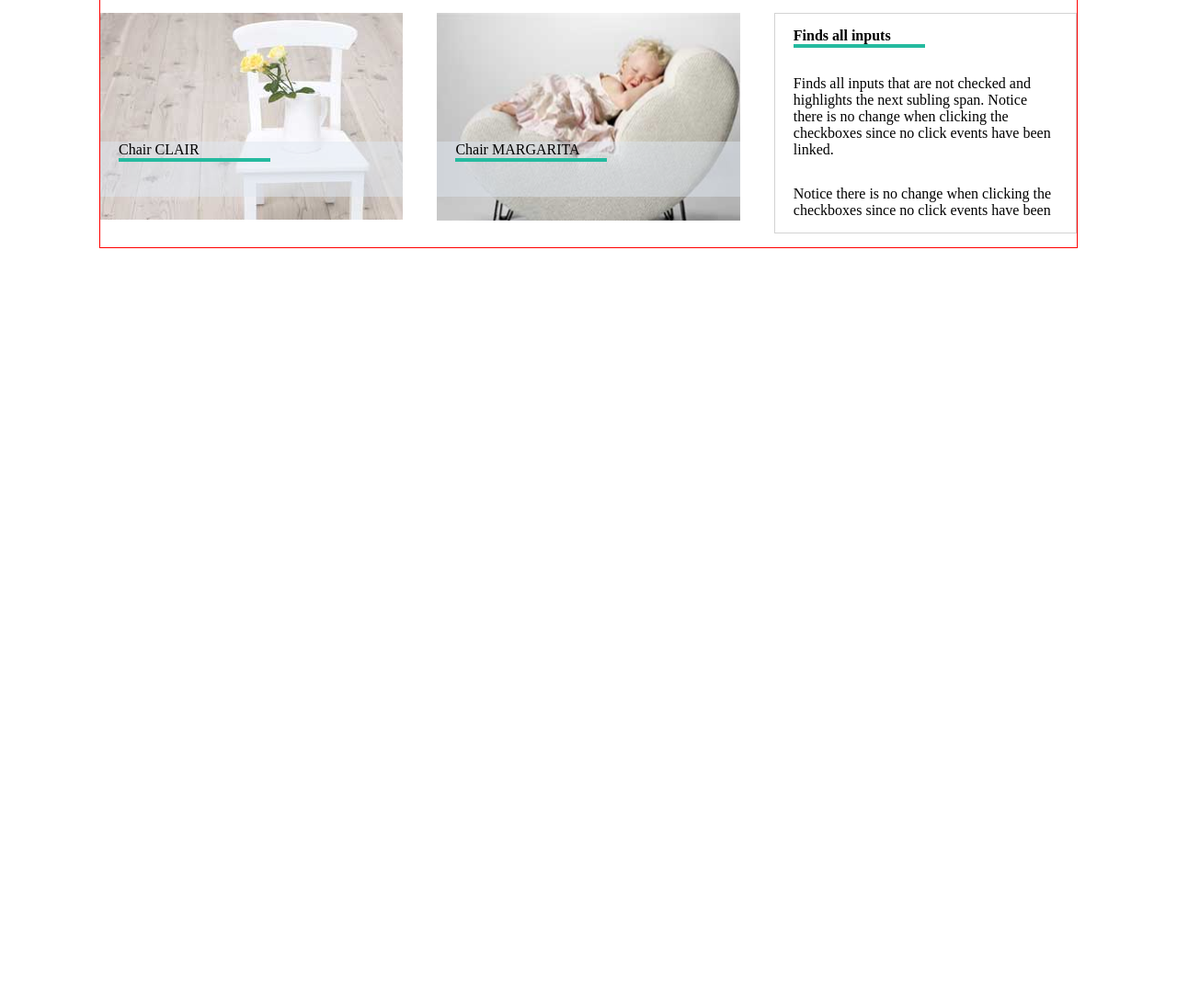
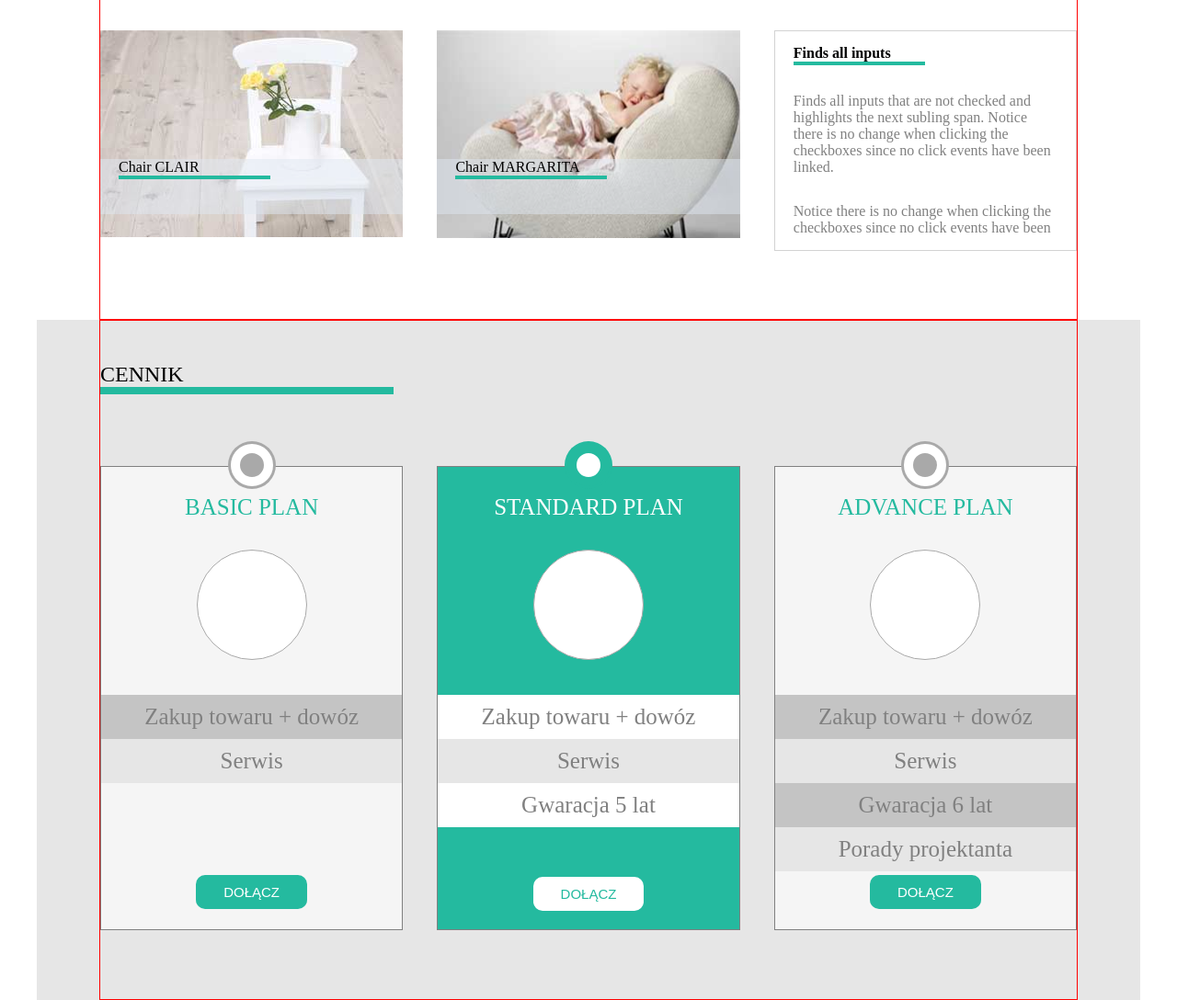
Before and after one commit to SylwiaKoloczek/PROJECT_ONE, a plain HTML site: page index.html in a window 1280 px wide. Shown: the part 542-1630 px from the top of the page at 92% size. Before the commit the page ends 812 px from the top, so only its background shows below. Drawn offline with Linux system fonts and the light colour scheme.

Commit message:
Rozpoczęta sekcja 3

```diff
--- a/css/style.css
+++ b/css/style.css
@@ -7,7 +7,7 @@ header{
     width: 1064px;
     border: 1px solid red;
     margin: 0 auto;
-
+position: relative;
 }
 header .main_width{
     height: 40px;
@@ -80,6 +80,7 @@ button{
     margin: 0 auto;
     font-size: 25px;
     padding: 10px 50px;
+    border: none;
 }
 .section_one h1{
     font-size: 45px;
@@ -113,6 +114,8 @@ button{
 .section_two{
     display: flex;
     justify-content: space-between;
+    height: 350px;
+    padding-bottom: 40px;
 }
 .section_two div{
     height: 240px;
@@ -181,3 +184,234 @@ button{
 #section_two_item3_header{
     width: 50%;
 }
+.section_two_item3 p{
+    color: grey;
+}
+/*END OF SECTION 2 */
+
+/*SECTION 3 */
+#section_three{
+    width: 1200px;
+    margin: 0 auto;
+    background-color: #e6e6e6;
+}
+.section_three {
+    display: flex;
+    flex-direction: column;
+    height: 740px;
+
+}
+.section_three_item1{
+    height: 20%;
+    width: 30%;
+    position: absolute;
+    top: 0;
+    left: 0;
+}
+.section_three_item2{
+    height: 80%;
+    width: 100%;
+    position: absolute;
+    bottom: 0;
+    left: 0;
+    padding-top: 10px;
+    display: flex;
+    justify-content: space-between;
+}
+.section_three_item1>div{
+    text-decoration: none;
+    border-bottom: 8px solid #24ba9f;
+    font-size: 24px;
+    padding-top: 45px;
+}
+
+/* BOX 1 */
+.section_three_item2_box1{
+    height: 87%;
+    width: 31%;
+    border: 1px solid grey;
+    background-color: #f5f5f5;
+    position: relative;
+    text-align: center;
+}
+.section_three_item2_box1:before {
+    content: " ";
+    width: 46px;
+    height: 46px;
+    position: absolute;
+    border-radius: 50%;
+    background-color: darkgray;
+    border: 10px solid white;
+    box-shadow: 0 0 0 3px darkgray;
+    top: -25px;
+    left: calc(50% - 23px);
+}
+.section_three_item2_box1:after{
+    content: " ";
+    width: 120px;
+    height: 120px;
+    position: absolute;
+    border-radius: 50%;
+    background-color: white;
+    border: 1px solid darkgray;
+    top: 90px;
+    left: calc(50% - 60px);
+}
+.section_three_item2_box1>h3{
+    color: #24ba9f;
+    font-size: 25px;
+    padding-top: 30px;
+}
+#box1_option1{
+    background-color: #c4c4c4;
+    color: grey;
+    margin-top: 190px;
+    font-size: 25px;
+    padding: 10px;
+}
+#box1_option2{
+    background-color: #e6e6e6;
+    color: grey;
+    font-size: 25px;
+    padding: 10px;
+}
+.section_three_item2_box1>button{
+    font-size: 15px;
+    padding: 10px 30px;
+    margin-top: 100px;
+}
+/* END OF BOX 1 */
+
+/* BOX 2 */
+.section_three_item2_box2{
+    height: 87%;
+    width: 31%;
+    border: 1px solid grey;
+    background-color: #24ba9f;
+    position: relative;
+    text-align: center;
+}
+.section_three_item2_box2:before {
+    content: " ";
+    width: 46px;
+    height: 46px;
+    position: absolute;
+    border-radius: 50%;
+    background-color: white;
+    border: 10px solid #24ba9f;
+    box-shadow: 0 0 0 3px #24ba9f;
+    top: -25px;
+    left: calc(50% - 23px);
+}
+.section_three_item2_box2:after{
+    content: " ";
+    width: 120px;
+    height: 120px;
+    position: absolute;
+    border-radius: 50%;
+    background-color: white;
+    border: 1px solid darkgray;
+    top: 90px;
+    left: calc(50% - 60px);
+}
+.section_three_item2_box2>h3{
+    color: white;
+    font-size: 25px;
+    padding-top: 30px;
+}
+#box2_option1{
+    background-color: white;
+    color: grey;
+    margin-top: 190px;
+    font-size: 25px;
+    padding: 10px;
+}
+#box2_option2{
+    background-color: #e6e6e6;
+    color: grey;
+    font-size: 25px;
+    padding: 10px;
+}
+#box2_option3{
+    background-color: white;
+    color: grey;
+    font-size: 25px;
+    padding: 10px;
+}
+.section_three_item2_box2>button{
+    font-size: 15px;
+    padding: 10px 30px;
+    margin-top: 54px;
+    background-color: white;
+    color: #24ba9f;
+}
+/* END OF BOX 2 */
+
+/* BOX 3 */
+.section_three_item2_box3{
+    height: 87%;
+    width: 31%;
+    border: 1px solid grey;
+    background-color: #f5f5f5;
+    position: relative;
+    text-align: center;
+}
+.section_three_item2_box3:before {
+    content: " ";
+    width: 46px;
+    height: 46px;
+    position: absolute;
+    border-radius: 50%;
+    background-color: darkgray;
+    border: 10px solid white;
+    box-shadow: 0 0 0 3px darkgray;
+    top: -25px;
+    left: calc(50% - 23px);
+}
+.section_three_item2_box3:after{
+    content: " ";
+    width: 120px;
+    height: 120px;
+    position: absolute;
+    border-radius: 50%;
+    background-color: white;
+    border: 1px solid darkgray;
+    top: 90px;
+    left: calc(50% - 60px);
+}
+.section_three_item2_box3>h3{
+    color: #24ba9f;
+    font-size: 25px;
+    padding-top: 30px;
+}
+#box3_option1{
+    background-color: #c4c4c4;
+    color: grey;
+    margin-top: 190px;
+    font-size: 25px;
+    padding: 10px;
+}
+#box3_option2{
+    background-color: #e6e6e6;
+    color: grey;
+    font-size: 25px;
+    padding: 10px;
+}
+#box3_option3{
+    background-color: #c4c4c4;
+    color: grey;
+    font-size: 25px;
+    padding: 10px;
+}
+#box3_option4{
+    background-color: #e6e6e6;
+    color: grey;
+    font-size: 25px;
+    padding: 10px;
+}
+.section_three_item2_box3>button{
+    font-size: 15px;
+    padding: 10px 30px;
+    margin-top: 4px;
+}
+/* END OF BOX 3 */
--- a/index.html
+++ b/index.html
@@ -46,5 +46,33 @@
         </div>
     </div>
 </section>
+<section id="section_three">
+    <div class="main_width display_style section_three">
+        <div class="section_three_item1"><div>CENNIK</div></div>
+        <div class="section_three_item2">
+            <div class="section_three_item2_box1">
+                <h3>BASIC PLAN</h3>
+                <p id="box1_option1">Zakup towaru + dowóz</p>
+                <p id="box1_option2">Serwis</p>
+                <button>DOŁĄCZ</button>
+            </div>
+            <div class="section_three_item2_box2">
+                <h3>STANDARD PLAN</h3>
+                <p id="box2_option1">Zakup towaru + dowóz</p>
+                <p id="box2_option2">Serwis</p>
+                <p id="box2_option3">Gwaracja 5 lat</p>
+                <button>DOŁĄCZ</button>
+            </div>
+            <div class="section_three_item2_box3">
+                <h3>ADVANCE PLAN</h3>
+                <p id="box3_option1">Zakup towaru + dowóz</p>
+                <p id="box3_option2">Serwis</p>
+                <p id="box3_option3">Gwaracja 6 lat</p>
+                <p id="box3_option4">Porady projektanta</p>
+                <button>DOŁĄCZ</button>
+            </div>
+        </div>
+    </div>
+</section>
 </body>
 </html>
```
